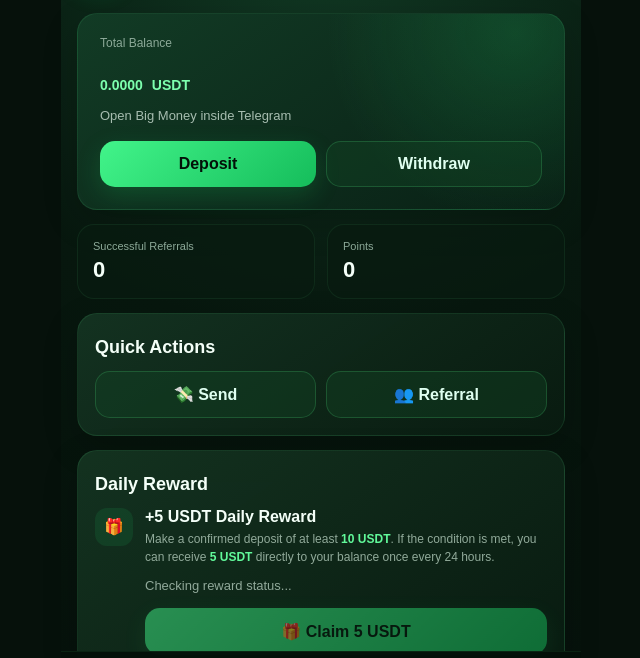
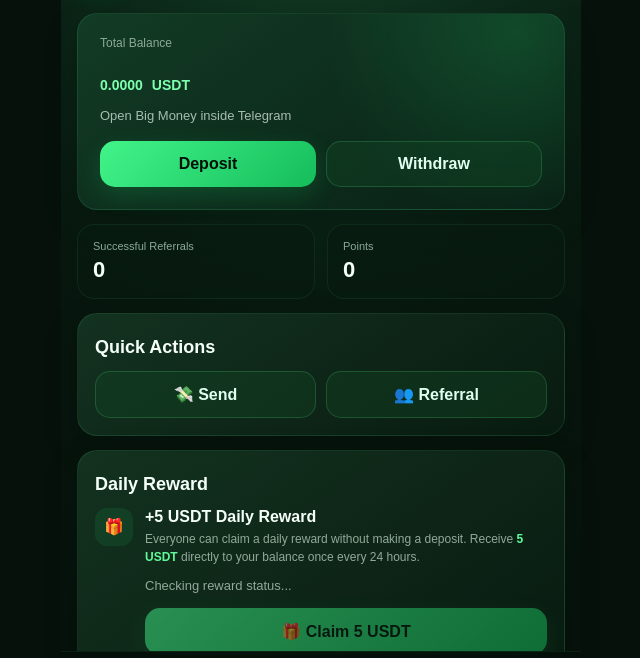
Before and after one commit to sansjgj7-ctrl/big-money, a website: page index.html in a window 1280 px wide. Shown: the part 78-736 px from the top of the page, without its empty margins (319-959 px from the left). Drawn offline with Linux system fonts and the light colour scheme.

Commit message:
Revise deposit and daily reward text in index.html
Updated the deposit requirement and daily reward information.

```diff
--- a/index.html
+++ b/index.html
@@ -647,13 +647,7 @@ input:focus{
 
         <div class="feature-text">
 
-          Make a confirmed deposit of at least
-          <b class="green">10 USDT</b>.
-
-          If the condition is met, you can receive
-          <b class="green">5 USDT</b>
-          directly to your balance
-          once every 24 hours.
+          Everyone can claim a daily reward without making a deposit. Receive <b class="green">5 USDT</b> directly to your balance once every 24 hours.
 
         </div>
 
```
